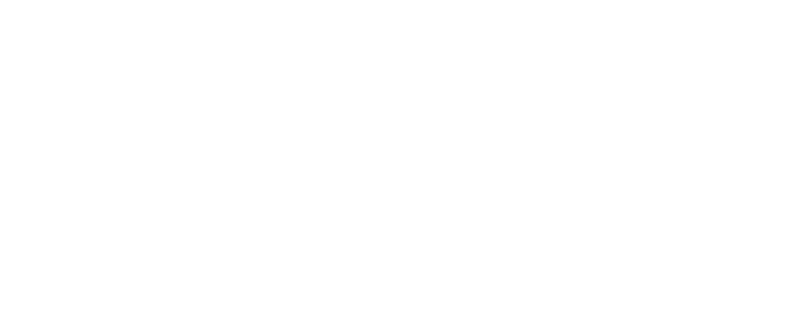
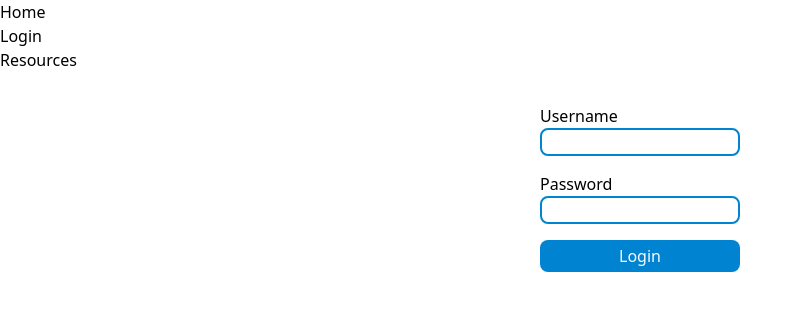
Before and after one commit to denys-badass/okten-react-hw, a React (Vite) app: page /login in a window 1280 px wide. Shown: the top 310 px of the page, without its empty margins (0-802 px from the left). Built offline with nearby package versions, Linux system fonts and the light colour scheme.

Commit message:
task-1 done

```diff
--- /dev/null
+++ b/src/api/api.service.ts
@@ -0,0 +1,46 @@
+import axios from "axios";
+import {IUserWithTokens} from "../models/IUserWithTokens.ts";
+import {IProduct} from "../models/IProduct.ts";
+import {IProductResponse} from "../models/IProductResponse.ts";
+import {retriveLocalStorage} from "./helpers.ts";
+
+type LoginData = {
+    username: string;
+    password: string;
+    expiresInMins: number;
+}
+
+const axiosInstance = axios.create({
+    baseURL: 'https://dummyjson.com/auth',
+    headers: {'Content-Type': 'application/json'}
+});
+
+export const login = async ({username, password, expiresInMins}: LoginData): Promise<void> => {
+    const {data} = await axiosInstance.post<IUserWithTokens>('/login', {username, password, expiresInMins});
+    console.log(data);
+    localStorage.setItem('user', JSON.stringify(data));
+}
+
+export const loadAuthProducts = async (): Promise<IProduct[]> => {
+    const {data} = await axiosInstance.get<IProductResponse>('/products');
+    console.log(data.products);
+    return data.products;
+}
+
+export const refresh = async () => {
+    const userWithTokens = retriveLocalStorage<IUserWithTokens>('user');
+    const {data: {accessToken, refreshToken}} = await axiosInstance.post('/refresh', {
+        refreshToken: userWithTokens.refreshToken, expiresInMins: 1
+    });
+
+    userWithTokens.accessToken = accessToken;
+    userWithTokens.refreshToken = refreshToken;
+    localStorage.setItem('user', JSON.stringify(userWithTokens));
+}
+
+axiosInstance.interceptors.request.use((request) => {
+    if (request.method?.toUpperCase() === 'GET') {
+        request.headers.Authorization = 'Bearer ' + retriveLocalStorage<IUserWithTokens>('user').accessToken
+    }
+    return request;
+});
--- /dev/null
+++ b/src/api/helpers.ts
@@ -0,0 +1,7 @@
+export const retriveLocalStorage = <T,>(key: string) => {
+    const data: string = localStorage.getItem(key) || '';
+    if (!data) {
+        return {} as T;
+    }
+    return JSON.parse(data) as T;
+}
--- /dev/null
+++ b/src/components/login-form/LoginForm.tsx
@@ -0,0 +1,31 @@
+import {useForm} from "react-hook-form";
+import {login} from "../../api/api.service.ts";
+
+type LoginProp = {
+    username: string;
+    password: string;
+}
+
+export const LoginForm = () => {
+    const {handleSubmit, register} = useForm<LoginProp>()
+
+    const loginHandler = (loginData: LoginProp) => {
+        login({...loginData, expiresInMins: 1});
+    }
+
+    return (
+        <form className='flex flex-col w-[200px] gap-4 justify-center items-center' onSubmit={handleSubmit(loginHandler)}>
+            <label htmlFor="username">
+                Username
+                <input type="text" id='username' className='border-2 border-sky-600 rounded-lg w-full' {...register('username')}/>
+            </label>
+
+            <label htmlFor="password">
+                Password
+                <input type="password" id='password' className='border-2 border-sky-600 rounded-lg w-full' {...register('password')}/>
+            </label>
+
+            <button className='bg-sky-600 w-full rounded-lg text-slate-50 h-[32px]'>Login</button>
+        </form>
+    );
+};
--- /dev/null
+++ b/src/components/menu/Menu.tsx
@@ -0,0 +1,11 @@
+import {Link} from "react-router-dom";
+
+export const Menu = () => {
+    return (
+        <ul>
+            <li><Link to={'/'}>Home</Link></li>
+            <li><Link to={'/login'}>Login</Link></li>
+            <li><Link to={'/auth/resources'}>Resources</Link></li>
+        </ul>
+    );
+};
--- /dev/null
+++ b/src/layouts/MainLayout.tsx
@@ -0,0 +1,16 @@
+import {Outlet} from "react-router-dom";
+import {Menu} from "../components/menu/Menu.tsx";
+
+export const MainLayout = () => {
+    return (
+        <div>
+            <nav>
+                <Menu/>
+            </nav>
+            <main>
+                {/*Display children routes*/}
+                <Outlet/>
+            </main>
+        </div>
+    );
+};
--- a/src/main.tsx
+++ b/src/main.tsx
@@ -1,5 +1,7 @@
 import { createRoot } from 'react-dom/client'
 import './index.css'
-import App from './App.tsx'
+import {RouterProvider} from "react-router-dom";
+import {routes} from "./router/routes.tsx";
 
-createRoot(document.getElementById('root')!).render(<App />)
+// Start our App from router
+createRoot(document.getElementById('root')!).render(<RouterProvider router={routes}/>)
--- a/src/models/IProduct.ts
+++ b/src/models/IProduct.ts
@@ -19,6 +19,7 @@
   qrCode: string;
 }
 
+// Model for represent product from API
 export interface IProduct {
   id: number;
   title: string;
--- /dev/null
+++ b/src/models/IProductResponse.ts
@@ -0,0 +1,8 @@
+import {IProduct} from "./IProduct.ts";
+
+export interface IProductResponse {
+  products: IProduct[];
+  total: number;
+  skip: number;
+  limit: number;
+}
--- /dev/null
+++ b/src/pages/AuthResourcesPage.tsx
@@ -0,0 +1,18 @@
+import {useEffect} from "react";
+import {loadAuthProducts, refresh} from "../api/api.service.ts";
+
+export const AuthResourcesPage = () => {
+    useEffect(() => {
+        loadAuthProducts()
+            .catch(reason => {
+                console.log(reason);
+                refresh().then(() => loadAuthProducts())
+        })
+    }, []);
+
+    return (
+        <>
+            Auth Resources Page
+        </>
+    );
+};
--- /dev/null
+++ b/src/pages/HomePage.tsx
@@ -0,0 +1,7 @@
+export const HomePage = () => {
+    return (
+        <>
+            Home Page
+        </>
+    );
+};
--- /dev/null
+++ b/src/pages/LoginPage.tsx
@@ -0,0 +1,10 @@
+import {LoginForm} from "../components/login-form/LoginForm.tsx";
+
+export const LoginPage = () => {
+
+    return (
+        <section className='w-[200px] mx-auto py-8'>
+            <LoginForm/>
+        </section>
+    );
+};
--- /dev/null
+++ b/src/router/routes.tsx
@@ -0,0 +1,14 @@
+import {createBrowserRouter} from "react-router-dom";
+import {MainLayout} from "../layouts/MainLayout.tsx";
+import {HomePage} from "../pages/HomePage.tsx";
+import {LoginPage} from "../pages/LoginPage.tsx";
+import {AuthResourcesPage} from "../pages/AuthResourcesPage.tsx";
+
+// Define routes
+export const routes = createBrowserRouter([
+    {path: '/', element: <MainLayout/>, children: [
+            {index: true, element: <HomePage/>},
+            {path: 'login', element: <LoginPage/>},
+            {path: 'auth/resources', element: <AuthResourcesPage/>}
+        ]}
+])
```
